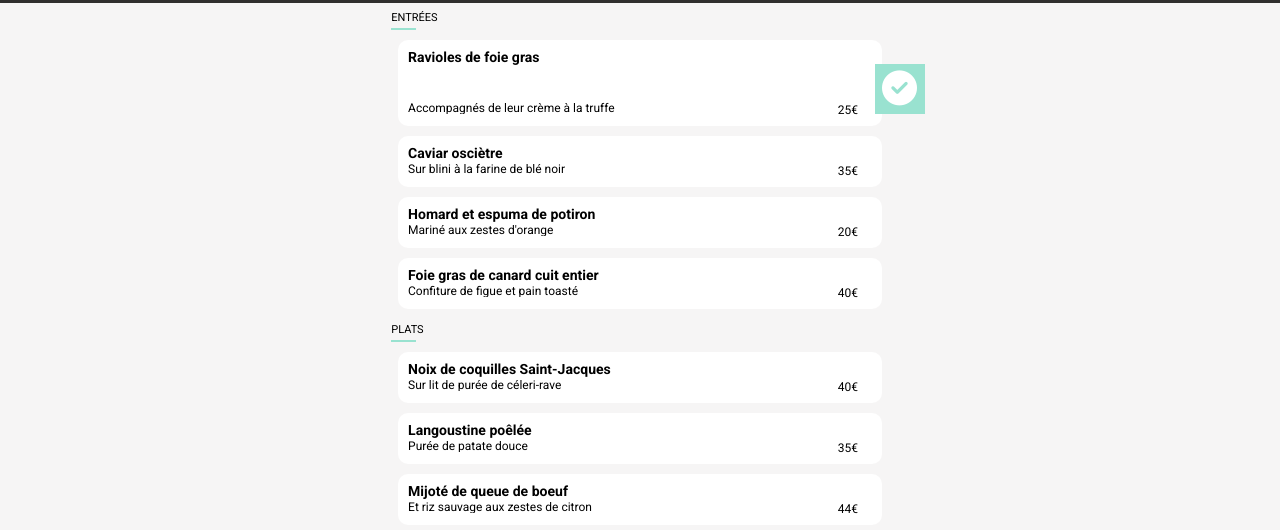
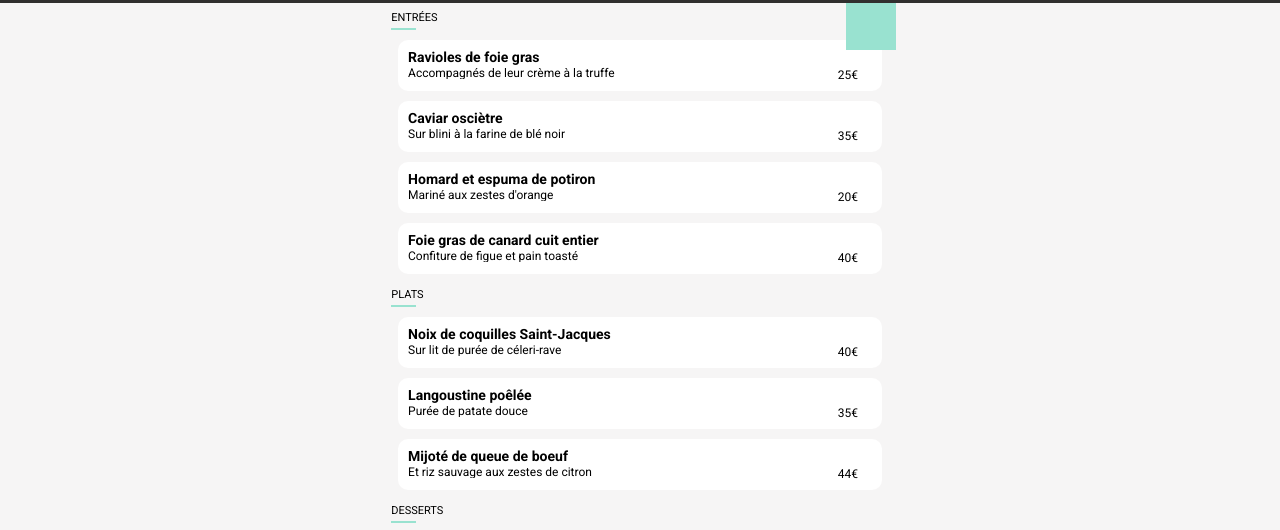
Before and after one commit to DevTipsy/Projet_3_Ohmyfood, a plain HTML site: page La_note_enchantee.html in a window 1280 px wide. Shown: the part 229-759 px from the top of the page. Drawn offline with Linux system fonts and the light colour scheme; files whose address does not match are found by name; a web font is replaced by a local one.

Commit message:
update 12 checkbox

```diff
--- a/css/restaurants.css
+++ b/css/restaurants.css
@@ -203,24 +203,24 @@ h1{
     margin-left: 3%;
 }
 span.checkbox {
-    display: inline-flex;
-    position: static;
+    position: fixed;
+    display: -webkit-inline-box;
     background-color: #99E2D0;
-    top: 268px;
-    left: 692px;
     width: 50px;
     height: 50px;
-    margin: 0;
-    opacity: 1;
+    margin: -64px 0px 0px 41px;
     overflow: hidden;
+    transform: translateX(-50px);
     }
   .checkbox .fa-solid.fa-circle-check {
-    display: flex;
-    position: fixed;
+    display: inline-flex;
+    position: absolute;
     color: white;
     font-size: 35px;
     margin: 0;
     padding: 7px;
+    top: 100px;
+    left: 860px;
   }
 .plats h3{
     width: 100%;
```
